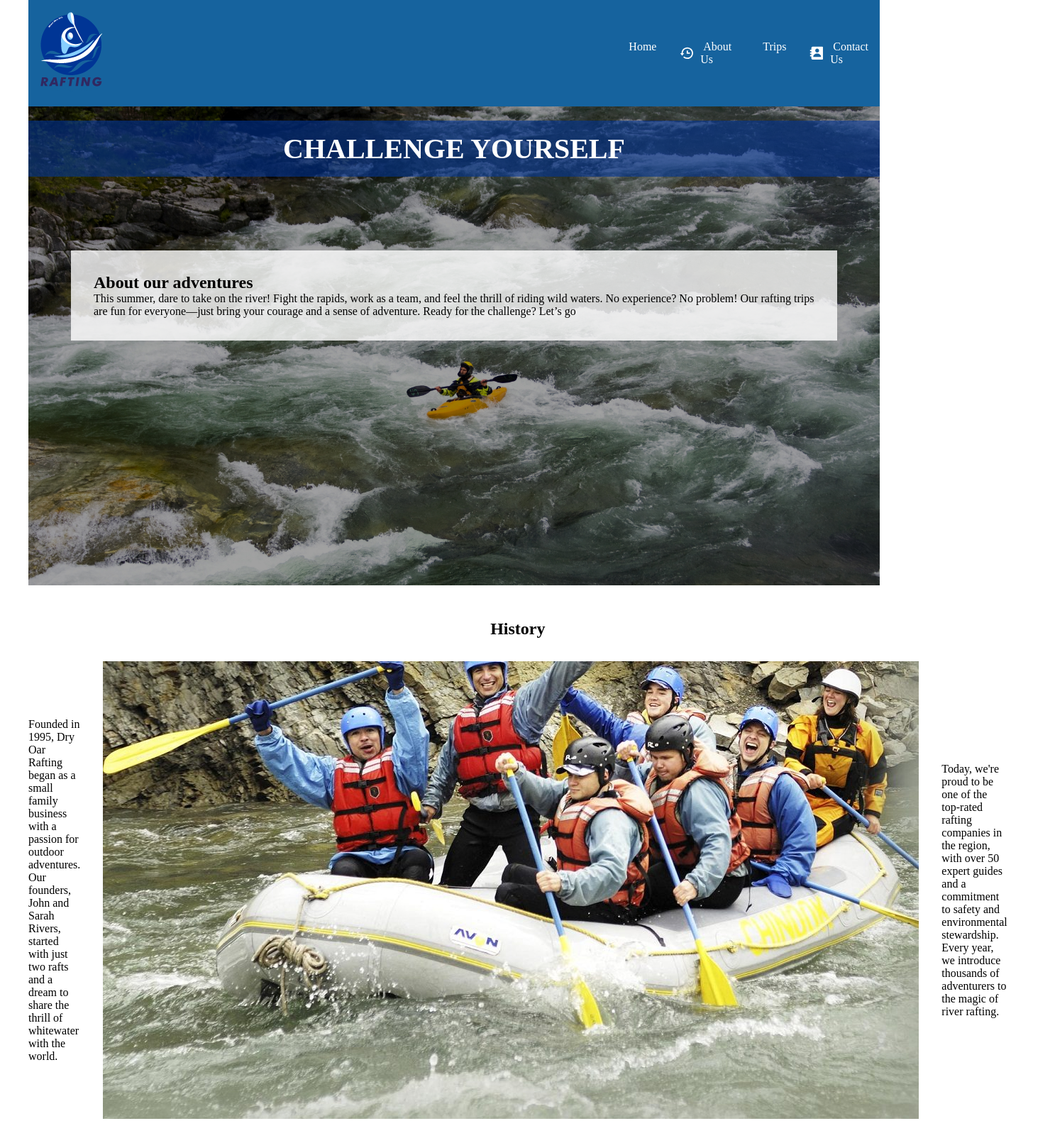
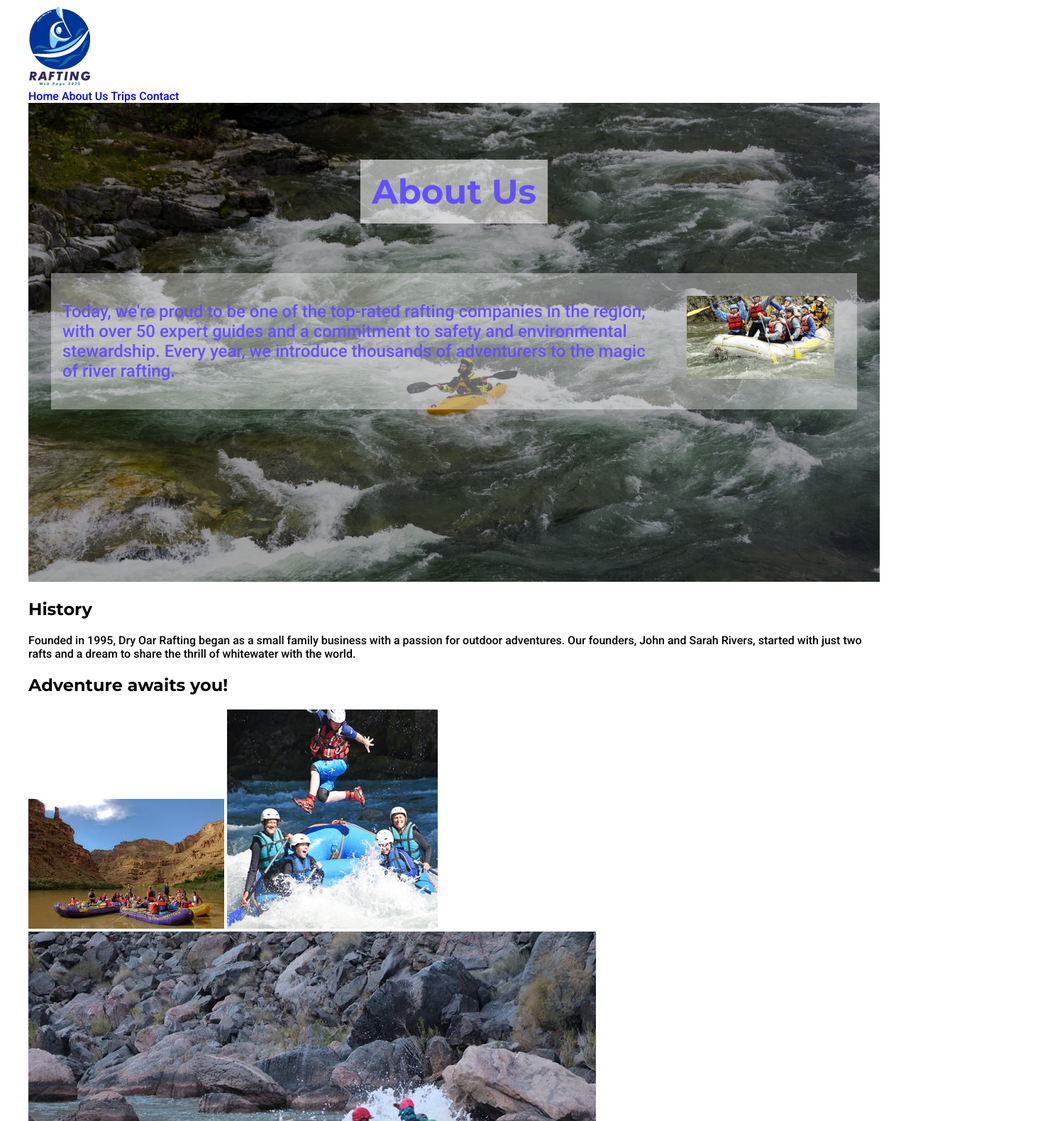
Before and after one commit to MizaelMuro01/wdd130, a plain HTML site: page wwr/about.html in a window 1280 px wide. Shown: the top 1580 px of the page at 71% size, 1480 px wide, since content can reach past the window. Drawn offline with Linux system fonts and the light colour scheme.

Commit message:
Tutorialend

```diff
--- a/wwr/about.html
+++ b/wwr/about.html
@@ -4,60 +4,37 @@
 <head>
     <meta charset="UTF-8">
     <meta name="viewport" content="width=device-width, initial-scale=1.0">
-    <title>About Us | Dry Oar Rafting</title>
-    <meta name="description" content="This is the about us page for the rafting site.">
+    <title>About us | Rafting Company Name</title>
+    <meta name="description" content="This describes what is on this page">
     <meta name="author" content="Mizael Muro">
-
     <link rel="preconnect" href="https://fonts.googleapis.com">
     <link rel="preconnect" href="https://fonts.gstatic.com" crossorigin>
-    <link href="https://fonts.googleapis.com/css2?family=Roboto:ital,wght@0,500;1,500&display=swap" rel="stylesheet">
+    <link href="https://fonts.googleapis.com/css2?family=Montserrat:ital,wght@0,100..900;
+1,100..900&family=Roboto:ital,wght@0,500;1,500&display=swap" rel="stylesheet">
     <link rel="stylesheet" href="styles/rafting.css">
 </head>
 
 <body>
+
     <header>
-        <a href="index.html"><img src="image/logo.png" alt="Dry Oar Rafting Logo" class="logo"></a>
+        <img src="image/logo.png" alt="logo">
         <nav>
-            <ul class="navigation">
-                <li><a href="index.html">
-                    <svg xmlns="http://www.w3.org/2000/svg" viewBox="0 0 24 24" fill="currentColor" class="size-6">
-                        <path d="M19.006 3.705a.75.75 0 1 0-.512-1.41L6 6.838V3a.75.75 0 0 0-.75-.75h-1.5A.75.75 0 0 0 3 3v4.93l-1.006.365a.75.75 0 0 0 .512 1.41l16.5-6Z"/>
-                        <path fill-rule="evenodd" d="M3.019 11.114 18 5.667v3.421l4.006 1.457a.75.75 0 1 1-.512 1.41l-.494-.18v8.475h.75a.75.75 0 0 1 0 1.5H2.25a.75.75 0 0 1 0-1.5H3v-9.129l.019-.007ZM18 20.25v-9.566l1.5.546v9.02H18Zm-9-6a.75.75 0 0 0-.75.75v4.5c0 .414.336.75.75.75h3a.75.75 0 0 0 .75-.75V15a.75.75 0 0 0-.75-.75H9Z" clip-rule="evenodd"/>
-                    </svg>
-                    &nbsp;Home
-                </a></li>
-                <li><a href="about.html">
-                    <svg xmlns="http://www.w3.org/2000/svg" class="size-6" viewBox="0 0 24 24" fill="currentColor">
-                        <path d="M12 8v5h5v-2h-3V8z"></path>
-                        <path d="M21.292 8.497a8.957 8.957 0 0 0-1.928-2.862 9.004 9.004 0 0 0-4.55-2.452 9.09 9.09 0 0 0-3.626 0 8.965 8.965 0 0 0-4.552 2.453 9.048 9.048 0 0 0-1.928 2.86A8.963 8.963 0 0 0 4 12l.001.025H2L5 16l3-3.975H6.001L6 12a6.957 6.957 0 0 1 1.195-3.913 7.066 7.066 0 0 1 1.891-1.892 7.034 7.034 0 0 1 2.503-1.054 7.003 7.003 0 0 1 8.269 5.445 7.117 7.117 0 0 1 0 2.824 6.936 6.936 0 0 1-1.054 2.503c-.25.371-.537.72-.854 1.036a7.058 7.058 0 0 1-2.225 1.501 6.98 6.98 0 0 1-1.313.408 7.117 7.117 0 0 1-2.823 0 6.957 6.957 0 0 1-2.501-1.053 7.066 7.066 0 0 1-1.037-.855l-1.414 1.414A8.985 8.985 0 0 0 13 21a9.05 9.05 0 0 0 3.503-.707 9.009 9.009 0 0 0 3.959-3.26A8.968 8.968 0 0 0 22 12a8.928 8.928 0 0 0-.708-3.503z"></path>
-                    </svg>
-                    &nbsp;About Us
-                </a></li>
-                <li><a href="trips.html">
-                    <svg xmlns="http://www.w3.org/2000/svg" class="size-6" viewBox="0 0 24 24" fill="currentColor">
-                        <path d="M20 6h-3V4c0-1.103-.897-2-2-2H9c-1.103 0-2 .897-2 2v2H4c-1.103 0-2 .897-2 2v11c0 1.103.897 2 2 2h16c1.103 0 2-.897 2-2V8c0-1.103-.897-2-2-2zm-5-2v2H9V4h6zM8 8h12v3H4V8h4zM4 19v-6h6v2h4v-2h6l.001 6H4z"></path>
-                    </svg>
-                    &nbsp;Trips
-                </a></li>
-                <li><a href="contact.html">
-                    <svg xmlns="http://www.w3.org/2000/svg" class="size-6" viewBox="0 0 24 24" fill="currentColor">
-                        <path d="M21 2H6a2 2 0 0 0-2 2v3H2v2h2v2H2v2h2v2H2v2h2v3a2 2 0 0 0 2 2h15a1 1 0 0 0 1-1V3a1 1 0 0 0-1-1zm-8 2.999c1.648 0 3 1.351 3 3A3.012 3.012 0 0 1 13 11c-1.647 0-3-1.353-3-3.001 0-1.649 1.353-3 3-3zM19 18H7v-.75c0-2.219 2.705-4.5 6-4.5s6 2.281 6 4.5V18z"></path>
-                    </svg>
-                    &nbsp;Contact Us
-                </a></li>
-            </ul>
+            <a href="index.html">Home</a>
+            <a href="about.html">About Us</a>
+            <a href="trips.html">Trips</a>
+            <a href="contact.html">Contact</a>
         </nav>
     </header>
 
     <main>
         <div class="hero">
-            <img src="image/hero.jpg" alt="Hero Image">
-            <h1 class="abs-heading1">CHALLENGE YOURSELF</h1>
-            <article class="abs-article">
-                <h2 class="visually-hidden">About our adventures</h2>
-                <p>This summer, dare to take on the river! Fight the rapids, work as a team, and feel the thrill of riding wild waters.
-                    No experience? No problem! Our rafting trips are fun for everyone—just bring your courage and a sense of adventure.
-                    Ready for the challenge? Let’s go</p>
+            <img src="image/hero.jpg" alt="hero image">
+            <h1>About Us</h1>
+            <article>
+                <img src="image/HISTORYRAFTINGS.jpg" alt="article image">
+                <p>Today, we're proud to be one of the top-rated rafting companies in the region, with over 50 expert guides
+                and a commitment to safety and environmental stewardship. Every year, we introduce thousands of adventurers
+                to the magic of river rafting.</p>
             </article>
         </div>
         <section class="history">
@@ -65,59 +42,34 @@
             <p>Founded in 1995, Dry Oar Rafting began as a small family business with a passion for outdoor adventures.
                 Our founders, John and Sarah Rivers, started with just two rafts and a dream to share the thrill of
                 whitewater with the world.</p>
-            <img src="image/HISTORYRAFTINGS.jpg" alt="Our History">
-            <p>Today, we're proud to be one of the top-rated rafting companies in the region, with over 50 expert guides
-                and a commitment to safety and environmental stewardship. Every year, we introduce thousands of adventurers
-                to the magic of river rafting.</p>
-        </section>
-    </main>
         </section>
         <section class="adventures">
-            <h2>Adventure Awaits You!</h2>
-            <figure>
-                <img src="image/desolation.jpeg" alt="Desolation Canyon">
-                <figcaption>Desolation Canyton</figcaption>
-            </figure>
-            <figure>
-                <img src="image/hermit.jpg" alt="Hermit Rapids">
-                <figcaption>Hermit Rapids</figcaption>
-            </figure>
-            <figure>
-                <img src="image/lunch-time.jpg" alt="Lunch time">
-                <figcaption>Lunch Time</figcaption>
-            </figure>
-            <figure>
-                <img src="image/having-fun.jpg" alt="Rapids">
-                <figcaption>having fun on rapics</figcaption>
-            </figure>
-            <figure>
-                <img src="image/relaxing-on-the-river.jpg" alt="Fun on the river">
-                <figcaption>Relaxing on the river</figcaption>
-            </figure>
+            <h2>Adventure awaits you!</h2>
+            <img src="image/desolation.jpeg" alt="img disolation">
+            <img src="image/having-fun.jpg" alt="img having fun">
+            <img src="image/hermit.jpg" alt="img hermit">
+            <img src="image/lunch-time.jpg" alt="img lunch">
+            <img src="image/relaxing-on-the-river.jpg" alt="img relaxing-on-the-river">
         </section>
     </main>
     <footer>
-        <p>&copy; <span id="demo"></span> Dry Oar | Mizael Muro | Dry Oar Rafting</p>
-        <div class="socialmedia">
-            <a href="https://facebook.com" target="_blank">
-                <img src="image/fb-logo.png" alt="Facebook icon">
+        <p>&copy;2025 |Rafting Website | Mizael Muro</p>
+<div class="social">
+    <a href="https://facebook.com"
+    target="_blank">
+    <img src="image/fb-logo.png" alt="Facebook Logo">
     </a>
-            <a href="https://instagram.com" target="_blank">
-                <img src="image/insta-logo.png" alt="Instagram Icon">
+    <a href="https://instagram.com"
+    target="_blank">
+    <img src="image/insta-logo.png" alt="Instagram Logo">
+    </a>
+    <a href="https://x.com"
+    target="_blank">
+    <img src="image/X_logo.jpg" alt="X - Twitter Logo">
     </a>
     </div>
     </footer>
-    <script>
-        const date = new Date(document.lastModified);
-        document.getElementById("demo").innerHTML = date.getFullYear();
-    </script>
-    <!--Modal -->
-    <div id="open-modal" class="modal-window">
-        <div>
-            <a href="#" title="Close" class="modal-close">Close</a>
-            <img src="images/rafting-site-about-us.webp" alt="full size wireframe">
-        </div>
-    </div>
 
 </body>
+
 </html>
--- a/wwr/styles/rafting.css
+++ b/wwr/styles/rafting.css
@@ -1,157 +1,84 @@
-/* Root CSS variables - Versión simplificada pero compatible */
 :root {
     --primary-color: #003495;
     --secondary-color: #6250FF;
     --accent1-color: #6250FF;
     --accent2-color: #16639E;
-    --accent3-color: #86CFFF;
-    --white: #FFFFFF;
-    --black: #0e0c0c;
-    --heading-font: 'Arvo', sans-serif;
-    --paragraph-font: 'Oswald', sans-serif;
+
+    --heading-foot: 'Montserrat', serif;
+    --paragraph-font: 'Roboto', sans-serif;
 }
 
-/* Reset básico */
-* {
-    box-sizing: border-box;
-    margin: 0;
-    padding: 0;
+body{
+    font-family: var(--paragraph-font);
 }
 
-/* Estructura principal */
+h1, h2, h3, h4, h5, h6 {
+    font-family: var(--heading-foot);
+}
+
+a {
+    text-decoration: none;
+}
+
 header, main, footer {
     max-width: 1200px;
-    margin: 0 auto;
+    margin: 0 auto
 }
 
-/* Header con Grid como en tu versión original */
-header {
-    display: grid;
-    grid-template-columns: 120px 1fr;
-    align-items: center;
-    background-color: var(--accent2-color);
-    padding: 1rem;
+.hero {
+    position: relative;
 }
 
-/* Nav con Flex como solicitó tu tutor */
-.navigation {
-    display: flex;
-    justify-content: flex-end;
-    gap: 2rem;
-    list-style: none;
+.hero>img{
+    width: 100%
 }
 
-.navigation a {
-    color: var(--white);
-    text-decoration: none;
-    display: flex;
-    align-items: center;
-    gap: 0.5rem;
+.hero h1 {
+    position: absolute;
+    top: 1em;
+    left: 50%;
+    transform: translateX(-50%);
+    background-color: #ffffff95;
+    color: var(--secondary-color);
+    padding: 1rem;
+    font-size: 3em;
+
 }
 
-/* Hero section - Manteniendo tu estructura */
-.hero {
-    position: relative;
-    margin-bottom: 3rem;
+.hero article{
+    background-color: #ffffff61;
+    position: absolute;
+    top: 15rem;
+    left: 2rem;
+    right: 2rem;
 }
 
-.hero img {
-    width: 100%;
-    display: block;
+.hero article img{
+    float: right;
+    margin: 2rem;
+    width: 13rem
 }
 
-.abs-heading1 {
-    position: absolute;
-    top: 20px;
-    width: 100%;
-    text-align: center;
-    color: var(--white);
-    background-color: rgba(0, 52, 149, 0.6);
+.hero article p {
+    color: var(--secondary-color);;
+    font-size: 1.5rem;
     padding: 1rem;
-    font-size: 2.5rem;
+    font-weight: 500;
 }
 
-.abs-article {
-    position: absolute;
-    top: 30%;
-    left: 5%;
-    right: 5%;
-    background-color: rgba(255, 255, 255, 0.8);
+footer{
+    background-color: azure;
+    color: #fff;
+    display: grid;
+    grid-template-columns: 2fr 1fr 1fr;
     padding: 2rem;
 }
 
-/* History section - Estructura grid como en tu original */
-.history {
-    display: grid;
-    grid-template-columns: 1fr 1fr 1fr;
-    gap: 2rem;
-    margin: 3rem 0;
-    align-items: center;
+.social{
+    grid-column: 3;
+    align-self: end;
 }
 
-.history h2 {
-    grid-column: 1 / -1;
-    text-align: center;
+.social img{
+    width: 3em;
 }
-
-.history-img {
-    grid-column: 2 / 3;
-}
-
-/* Adventures section - Manteniendo tu diseño de 5 columnas */
-.adventures {
-    display: grid;
-    grid-template-columns: repeat(5, 1fr);
-    gap: 1rem;
-    margin: 3rem 0;
-}
-
-.adventures h2 {
-    grid-column: 1 / -1;
-    text-align: center;
-}
-
-.adventures figure {
-    text-align: center;
-}
-
-.adventures img {
-    width: 100%;
-    height: 150px;
-    object-fit: cover;
-}
-
-/* Footer - Manteniendo tu estructura */
-footer {
-    display: grid;
-    grid-template-columns: 1fr auto;
-    align-items: center;
-    background-color: var(--primary-color);
-    color: var(--white);
-    padding: 2rem;
-    margin-top: 3rem;
-}
-
-.socialmedia {
-    display: flex;
-    gap: 1rem;
-}
-
-.socialmedia img {
-    width: 30px;
-}
-
-/* Corrección para imágenes - nombres en minúsculas */
-/* Asegúrate de que los nombres de archivo sean:
-   - desolation.jpeg
-   - hermit.jpg
-   - lunch-time.jpg
-   - having-fun.jpg
-   - relaxing-on-the-river.jpg
-*/
-
-/* Corrección para figcaption */
-.adventures figcaption {
-    margin-top: 0.5rem;
-    font-weight: bold;
-}
```
Also changed, not shown: wwr/contact.html (added), wwr/image/X_logo.jpg (added), wwr/index.html (added), wwr/trips.html (added). Lines whose indentation alone changed are shown as unchanged.
